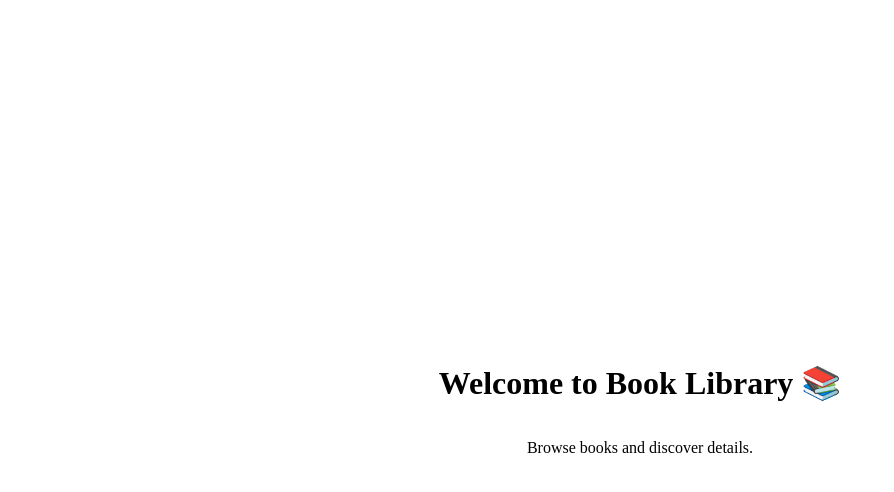
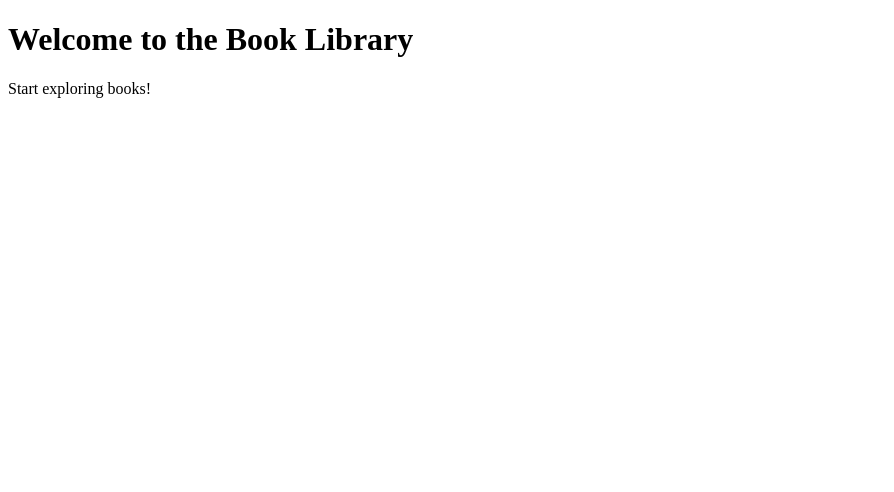
Before and after one commit to Sonnieperis/book-library-app, a React (Vite) app: page / in a window 1280 px wide. Shown: the top 492 px of the page, without its empty margins (0-894 px from the left). Built offline with nearby package versions, Linux system fonts and the light colour scheme.

Commit message:
initial commit

```diff
--- a/src/pages/Home.jsx
+++ b/src/pages/Home.jsx
@@ -1,11 +1,8 @@
-// src/pages/Home.jsx
-import React from "react";
-
 export default function Home() {
   return (
-    <div className="flex flex-col items-center justify-center min-h-screen">
-      <h1 className="text-4xl font-bold">Welcome to Book Library 📚</h1>
-      <p className="mt-4 text-lg">Browse books and discover details.</p>
+    <div className="p-8">
+      <h1 className="text-3xl font-bold">Welcome to the Book Library</h1>
+      <p className="mt-2">Start exploring books!</p>
     </div>
   );
 }
```
